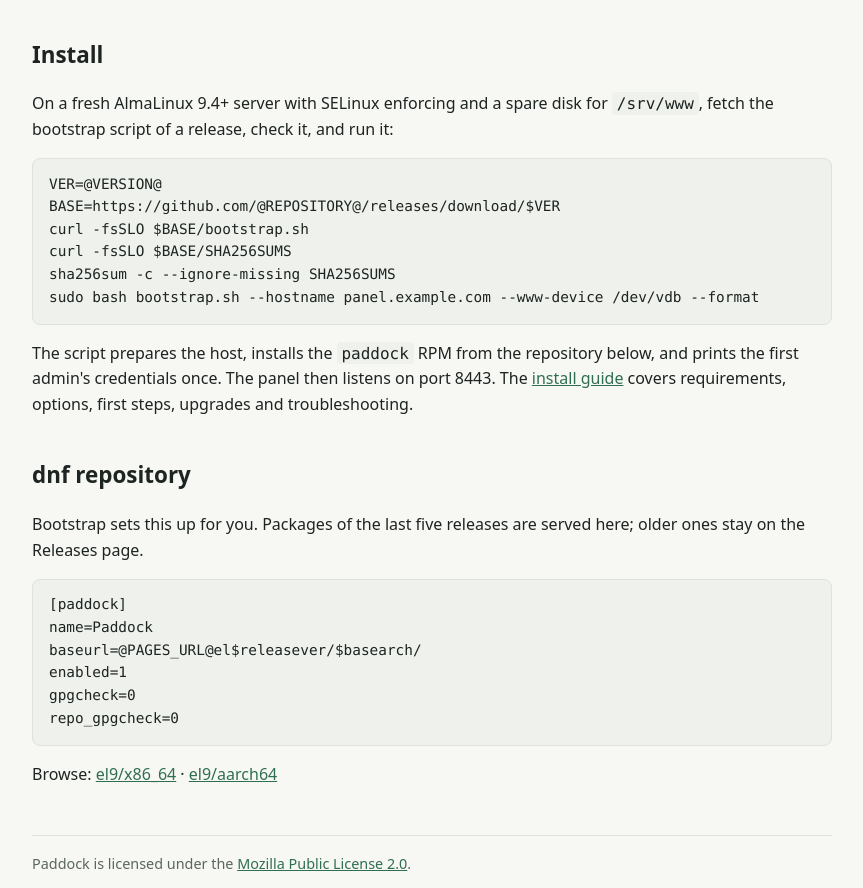
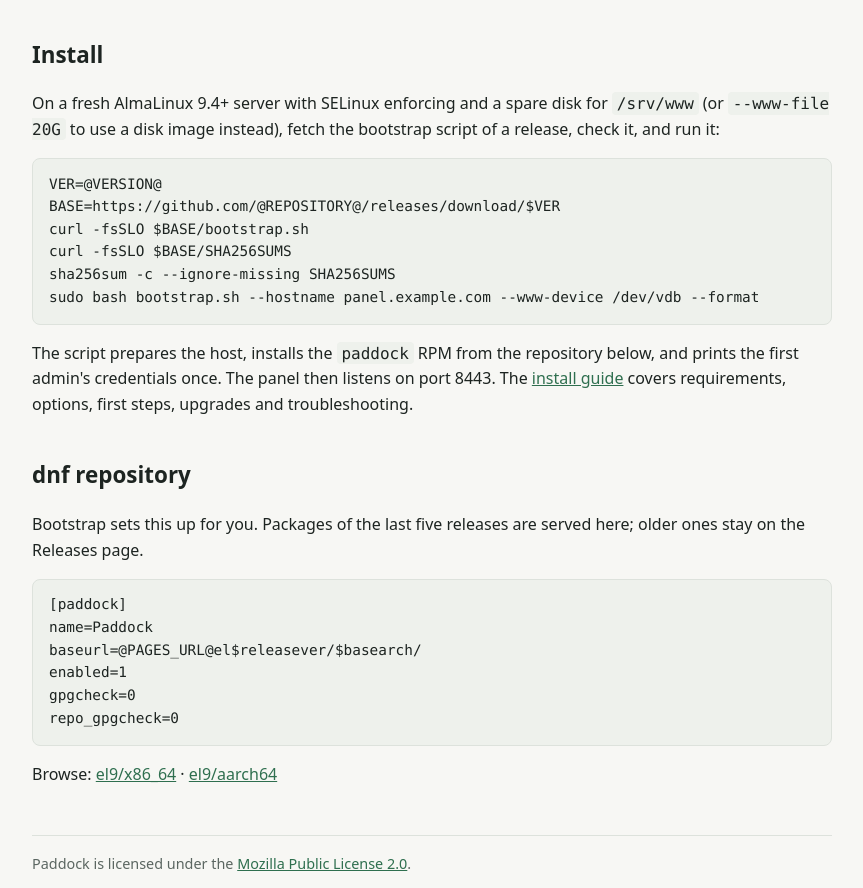
Before and after one commit to mbevc1/paddock, a plain HTML site: page pages/index.html in a window 1280 px wide. Shown: the part 856-1744 px from the top of the page, without its empty margins (208-1071 px from the left). Drawn offline with Linux system fonts and the light colour scheme; files whose address does not match are found by name.

Commit message:
feat(bootstrap): add --www-file to keep /srv/www in a disk image
/srv/www must be its own XFS file system with project quotas, which
enforce each vhost's disk limit, so bootstrap needed a spare disk or
partition. --www-file SIZE instead keeps it in an XFS image at
/var/lib/paddock/www.img, allocated in full with fallocate so the root
file system cannot run out under it, and loop-mounted with prjquota
through /etc/fstab. Reruns reuse the image and never reformat one.

--www-file and --www-device exclude each other, and --format applies
only to a device. Bootstrap tests cover the size validation, the
option checks and the fstab detection; the install guide, README,
landing page and plan describe the option.

Task: T1.26

```diff
--- a/pages/index.html
+++ b/pages/index.html
@@ -123,7 +123,7 @@ footer { margin-top: 3rem; padding-top: 1rem; border-top: 1px solid var(--border
 </div>
 
 <h2>Install</h2>
-<p>On a fresh AlmaLinux 9.4+ server with SELinux enforcing and a spare disk for <code>/srv/www</code>, fetch the bootstrap script of a release, check it, and run it:</p>
+<p>On a fresh AlmaLinux 9.4+ server with SELinux enforcing and a spare disk for <code>/srv/www</code> (or <code>--www-file 20G</code> to use a disk image instead), fetch the bootstrap script of a release, check it, and run it:</p>
 <pre><code>VER=@VERSION@
 BASE=https://github.com/@REPOSITORY@/releases/download/$VER
 curl -fsSLO $BASE/bootstrap.sh
```
Also changed, not shown: 5 other files.
